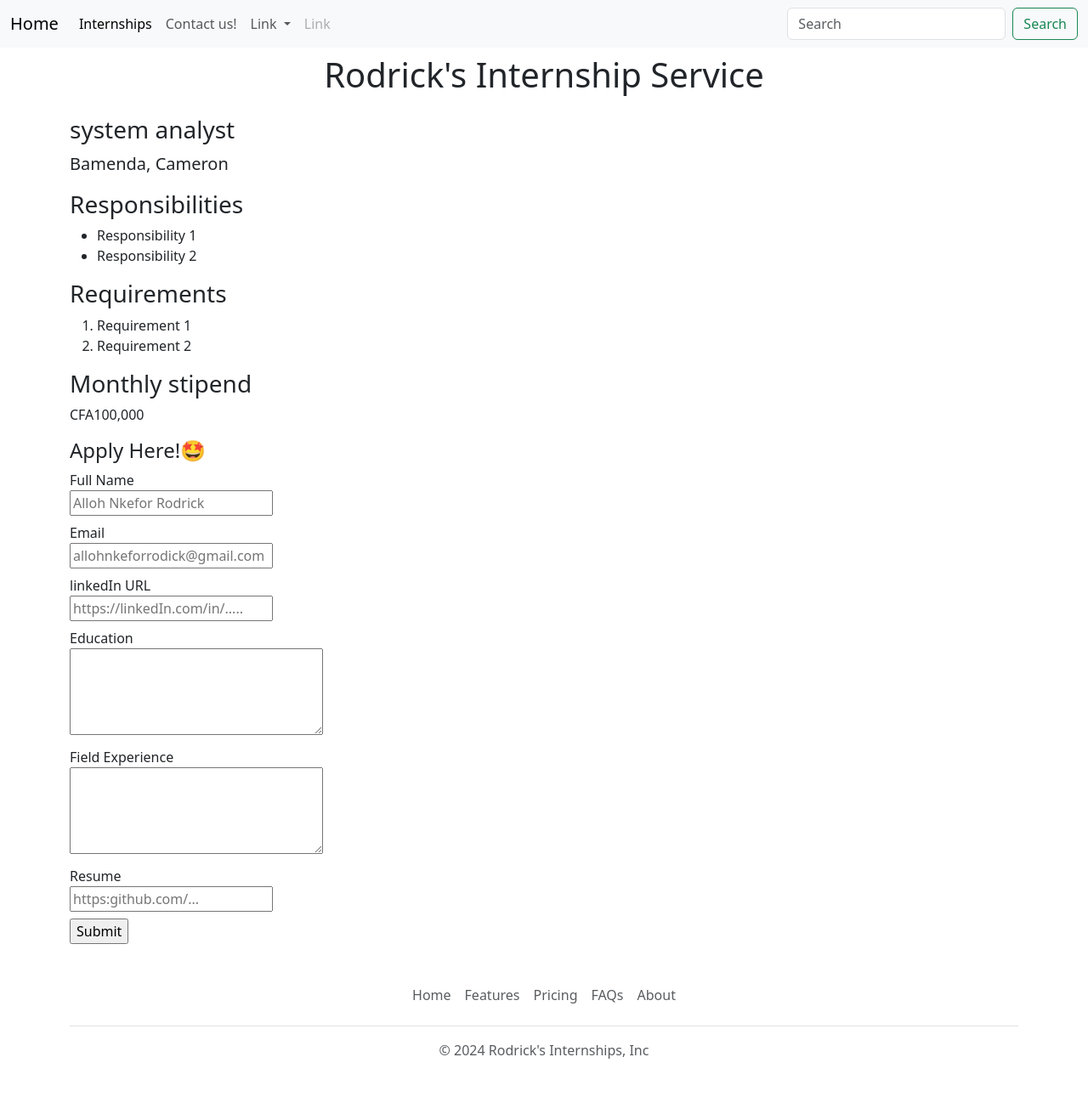
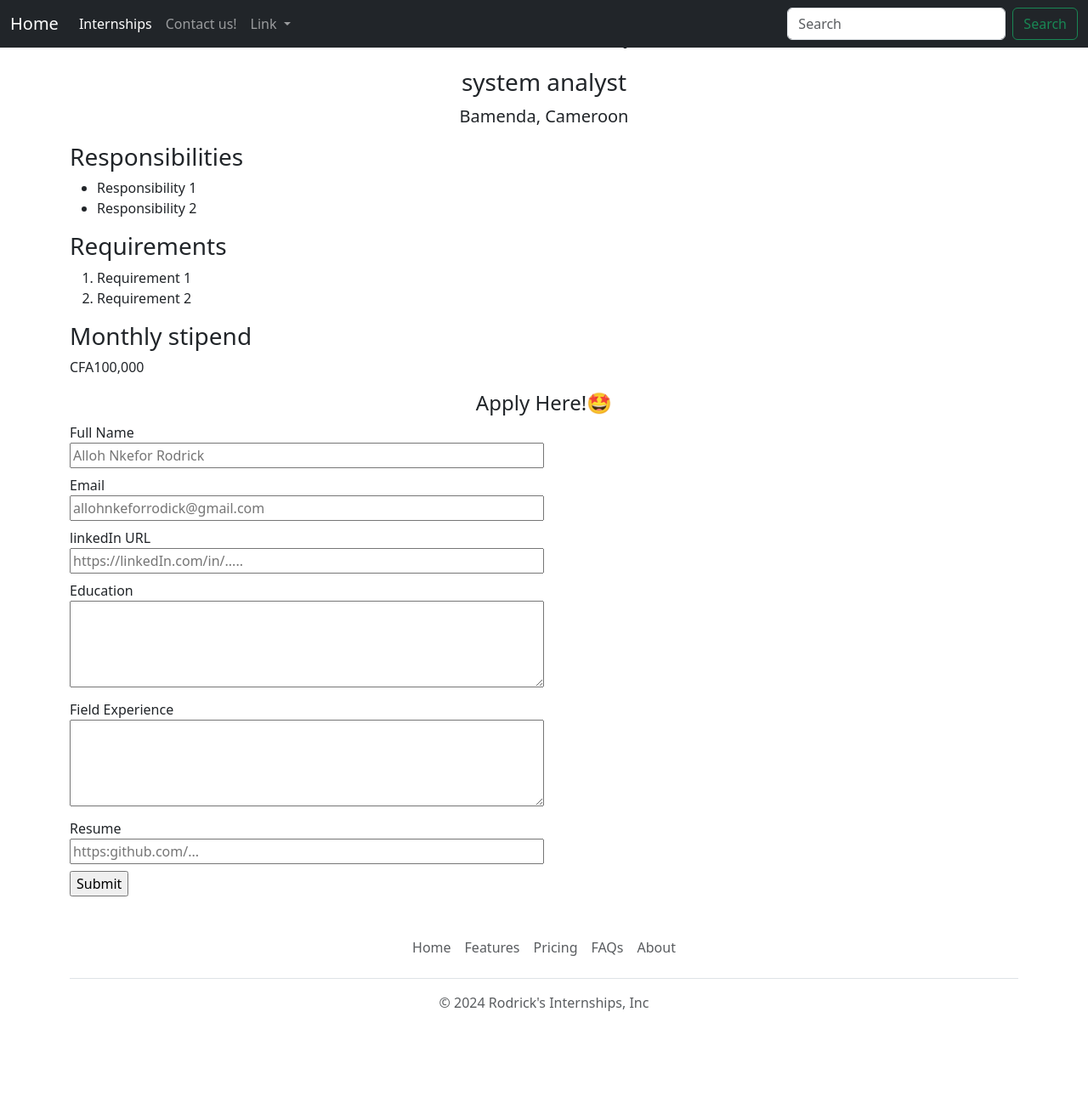
Before and after one commit to NobleRodrick/Internship_hub, a Flask app: page /internships/1 in a window 1280 px wide. Shown: the whole page at 85% size. After the commit the page ends 1190 px from the top, so only its background shows below. Run offline with Flask 3, Linux system fonts and the light colour scheme.

Commit message:
additional features

```diff
--- a/app.py
+++ b/app.py
@@ -1,4 +1,5 @@
 from flask import Flask, render_template, jsonify, request, redirect, url_for
+import json
 
 app = Flask(__name__)
 
@@ -8,7 +9,7 @@
     {
     'id': 1,
     'title': 'system analyst',
-    'location': 'Bamenda, Cameron',
+    'location': 'Bamenda, Cameroon',
     'monthly_stipend': '100,000',
     'responsibilities': 'Responsibility 1\n Responsibility 2',
     'requirements': 'Requirement 1\n Requirement 2',
@@ -86,12 +87,12 @@
   internship = Available_Internships[id - 1]
   data = request.form
   if request.method == "POST":
-    name = data.full_name
-    email = data.email
-    linkedIn = data.linkedIn
-    education = data.education
-    experience = data.experience
-    resume = data.resume_url
+    name = data['full_name']
+    email = data['email']
+    linkedIn = data['linkedIn']
+    education = data['education']
+    experience = data['experience']
+    resume = data['resume_url']
     application_data.append({
       'name': name,
       'email': email,
@@ -105,8 +106,27 @@
 
 @app.route('/admin')
 def admin():
-  render_template('admin.html', applications=application_data)
+  json_data = jsonify(application_data)
+  render_template('admin.html', applications=json_data)
 
+
+@app.route('/about')
+def about():
+  return render_template('about.html')
+
+
+@app.route('/signup', methods=['GET', 'POST'])
+def signup():
+  if request.method == 'POST':
+        # Process signup form data here
+        username = request.form['username']
+        email = request.form['email']
+        password = request.form['password']
+        # We could add users to database here but we have not yet found free hosting site!!
+
+        # Redirecting to homepage after signup
+        return redirect(url_for('internships'))
+  return render_template('signup.html')
 
 if __name__ == "__main__":
     app.run(host="0.0.0.0", debug=True)
--- a/templates/admin.html
+++ b/templates/admin.html
@@ -5,6 +5,7 @@
     <meta name="viewport" content="width=device-width, initial-scale=1.0">
     <title>Admin Page</title>
     <!-- Bootstrap CSS -->
+    {% include 'bootstrap_css.html' %}
     <link rel="stylesheet" href="https://stackpath.bootstrapcdn.com/bootstrap/4.5.2/css/bootstrap.min.css">
     <!-- Custom CSS -->
     <style>
--- a/templates/application_form.html
+++ b/templates/application_form.html
@@ -1,36 +1,37 @@
-<h4>Apply Here!🤩</h4>
+<div class="align-items-center">
+    <h4 class="align-items-center text-center">Apply Here!🤩</h4>
     <form action="/internships/{{internship['id']}}/apply" method="post" class="align-items-center">
         <div class="mb-2">
             <label for="full_name">Full Name</label><br>
-        <input type="text" name="full_name" placeholder="Alloh Nkefor Rodrick">
+            <input type="text" name="full_name" placeholder="Alloh Nkefor Rodrick" style="width: 50%;" class="align-items-center">
         </div>
 
         <div class="mb-2">
             <label for="email">Email</label><br>
-        <input type="email" name="email" placeholder="allohnkeforrodick@gmail.com">
+            <input type="email" name="email" placeholder="allohnkeforrodick@gmail.com" style="width: 50%;">
         </div>
 
         <div class="mb-2">
             <label for="linkedIn">linkedIn URL</label><br>
-    <input type="url" name="linkedIn" placeholder="https://linkedIn.com/in/.....">
+            <input type="url" name="linkedIn" placeholder="https://linkedIn.com/in/....." style="width: 50%;">
         </div>
 
         <div class="mb-2">
             <label for="education">Education</label><br>
-        <textarea name="education" id="" cols="30" rows="4"></textarea>
+            <textarea name="education" id="" cols="30" rows="4" style="width: 50%;"></textarea>
         </div>
 
         <div class="mb-2">
             <label for="experience">Field Experience</label><br>
-    <textarea name="experience" id="" cols="30" rows="4"></textarea>
+            <textarea name="experience" id="" cols="30" rows="4" style="width: 50%;"></textarea>
         </div>
 
         <div class="mb-2">
             <label for="resume_url">Resume</label><br>
-    <input type="url" name="resume_url" placeholder="https:github.com/...">
+            <input type="url" name="resume_url" placeholder="https:github.com/..." style="width: 50%;">
         </div>
 
-    <input type="submit">
-
+        <input type="submit" style="align-items: center;">
 
     </form>
+</div>
--- a/templates/footer.html
+++ b/templates/footer.html
@@ -1,8 +1,8 @@
 <div class="container">
     <footer class="py-3 my-4">
       <ul class="nav justify-content-center border-bottom pb-3 mb-3">
-        <li class="nav-item"><a href="#" class="nav-link px-2 text-body-secondary">Home</a></li>
-        <li class="nav-item"><a href="#" class="nav-link px-2 text-body-secondary">Features</a></li>
+        <li class="nav-item"><a href="#" class="nav-link px-2 text-body-secondary" style="color: blue;">Home</a></li>
+        <li class="nav-item"><a href="#" class="nav-link px-2 text-body-secondary" style="color: blue;">Features</a></li>
         <li class="nav-item"><a href="#" class="nav-link px-2 text-body-secondary">Pricing</a></li>
         <li class="nav-item"><a href="#" class="nav-link px-2 text-body-secondary">FAQs</a></li>
         <li class="nav-item"><a href="#" class="nav-link px-2 text-body-secondary">About</a></li>
--- a/templates/index.html
+++ b/templates/index.html
@@ -4,6 +4,7 @@
     <meta charset="UTF-8">
     <meta name="viewport" content="width=device-width, initial-scale=1.0">
     <title>Rodrick's Internship Hub</title>
+    <link rel="stylesheet" href="https://stackpath.bootstrapcdn.com/bootstrap/4.5.2/css/bootstrap.min.css">
     {% include 'bootstrap_css.html' %}
     <style>
         #banner {
@@ -21,6 +22,8 @@
     <div>
         {% include "navbar.html" %}
     </div>
+
+   {% include 'carousel.html' %}
 
     <div class="container">
         <img class="img-fluid" src="static/download.png" alt="the test" id="banner">
@@ -45,5 +48,8 @@
     </div>
 
     {% include 'bootstrap_javaScript.html' %}
+    <script src="https://code.jquery.com/jquery-3.5.1.slim.min.js"></script>
+    <script src="https://cdn.jsdelivr.net/npm/@popperjs/core@2.5.4/dist/umd/popper.min.js"></script>
+    <script src="https://stackpath.bootstrapcdn.com/bootstrap/4.5.2/js/bootstrap.min.js"></script>
 </body>
 </html>
--- a/templates/internship_page.html
+++ b/templates/internship_page.html
@@ -11,8 +11,8 @@
     <div class="container center">
         <h1 class="text-center mt-2 mb-4">{{company_name}} Service</h1>
 
-        <h3 class="mb-2">{{internship.title}}</h3>
-        <p class="lead mt-0">{{internship.location}}</p>
+        <h3 class="mb-2 text-center">{{internship.title}}</h3>
+        <p class="lead mt-0 text-center">{{internship.location}}</p>
         <h3>Responsibilities</h3>
         <ul>
 
--- a/templates/navbar.html
+++ b/templates/navbar.html
@@ -1,4 +1,4 @@
-<nav class="navbar navbar-expand-lg bg-body-tertiary">
+<nav class="navbar navbar-expand-lg navbar-dark bg-dark fixed-top">
     <div class="container-fluid">
       <a class="navbar-brand" href="/">Home</a>
       <button class="navbar-toggler" type="button" data-bs-toggle="collapse" data-bs-target="#navbarScroll" aria-controls="navbarScroll" aria-expanded="false" aria-label="Toggle navigation">
@@ -17,14 +17,11 @@
               Link
             </a>
             <ul class="dropdown-menu">
-              <li><a class="dropdown-item" href="#">Action</a></li>
-              <li><a class="dropdown-item" href="#">Another action</a></li>
+              <li><a class="dropdown-item" href="/admin">Admin</a></li>
+              <li><a class="dropdown-item" href="/signup">signup</a></li>
               <li><hr class="dropdown-divider"></li>
-              <li><a class="dropdown-item" href="#">Something else here</a></li>
+              <li><a class="dropdown-item" href="/about">about us</a></li>
             </ul>
-          </li>
-          <li class="nav-item">
-            <a class="nav-link disabled" aria-disabled="true">Link</a>
           </li>
         </ul>
         <form class="d-flex" role="search">
--- a/templates/welcome_page.html
+++ b/templates/welcome_page.html
@@ -9,7 +9,7 @@
     <!-- Custom CSS -->
     <style>
         body {
-            background-color: #052a50;
+            background-color: #540617;
         }
 
         .jumbotron {
@@ -39,6 +39,7 @@
 </head>
 <body>
     {% include 'navbar.html' %}
+    {% include 'carousel.html' %}
     <div class="jumbotron">
         <h1 class="display-4">Welcome to Rodrick's Internship Hub</h1>
         <p class="lead">Find your dream internship and kickstart your career!</p>
@@ -48,5 +49,6 @@
     </div>
 
     {% include 'footer.html' %}
+    {% include 'bootstrap_javaScript.html' %}
 </body>
 </html>
```
Also changed, not shown: templates/about.html (added, +36 -0 lines), templates/carousel.html (added, +22 -0 lines), templates/signup.html (added, +43 -0 lines), static/back-2.jpg (added), static/back-3.png (added), static/back.jpg (added). Lines whose indentation alone changed are shown as unchanged.
